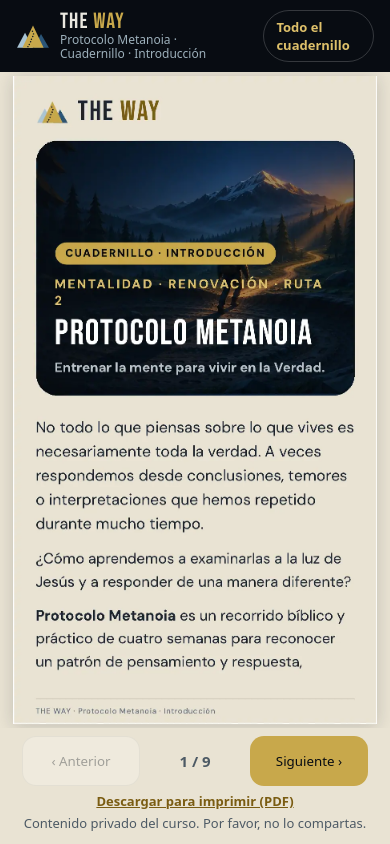
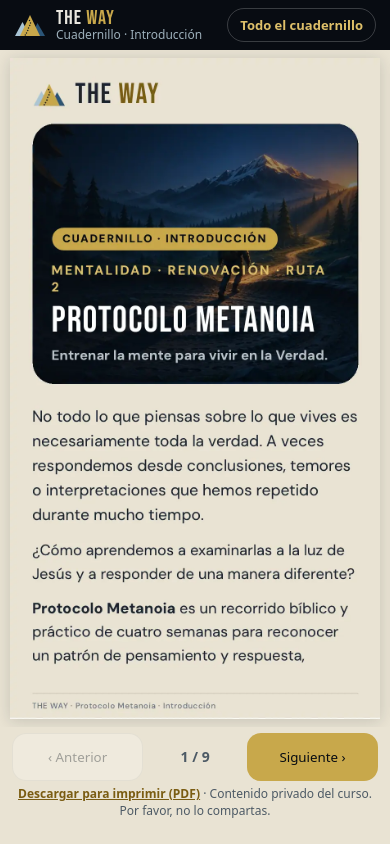
Before and after one commit to leadcomunidad-creator/theway, a plain HTML site: page cuadernillo/introduccion/index.html in a window 390 px wide. Drawn offline with Linux system fonts and the light colour scheme.

Commit message:
Cuadernillo: visor nuevo para celular, tablet y computador
Co-Authored-By: Claude Opus 5.5 <noreply@anthropic.com>
Claude-Session: https://claude.ai/code/session_01WegtNhm4946CsSnsJ1vaLd

```diff
--- a/cuadernillo/introduccion/index.html
+++ b/cuadernillo/introduccion/index.html
@@ -2,7 +2,7 @@
 <html lang="es">
 <head>
 <meta charset="utf-8">
-<meta name="viewport" content="width=device-width, initial-scale=1">
+<meta name="viewport" content="width=device-width, initial-scale=1, viewport-fit=cover">
 <meta property="og:type" content="website">
 <meta property="og:title" content="Protocolo Metanoia · Introducción">
 <meta property="og:description" content="Empieza aquí: qué es el curso y cómo usar tu cuadernillo.">
@@ -15,84 +15,98 @@
 :root{--night:#E9E3D3;--surface:#FBF8F0;--gold:#7A5C12;--gold-b:#C8A84B;--text:#1B2430;--muted:#4D5A65;--c:#C8A84B;--border:rgba(20,30,40,.14)}
 *{box-sizing:border-box}
 html,body{margin:0;height:100%;background:var(--night);color:var(--text);font-family:'DM Sans',system-ui,-apple-system,'Segoe UI',sans-serif}
-body{display:flex;flex-direction:column;min-height:100dvh;overflow:hidden}
-header{display:flex;align-items:center;gap:10px;padding:10px 16px;background:#080C12;color:#EAE8E0;position:relative;z-index:5}
-header svg{width:34px;height:26px;flex:none}
-.wm{font:400 22px/1 'Bebas Neue',Impact,sans-serif;letter-spacing:.05em}.wm b{font-weight:400;color:#C8A84B}
-header .sub{font-size:12px;color:#9DB0BB;line-height:1.2}
+/* La pantalla se reparte en filas fijas: arriba la barra, abajo los botones; el libro usa lo que queda. Nada se corta. */
+body{display:grid;grid-template-rows:auto auto minmax(0,1fr) auto;height:100vh;height:100dvh;overflow:hidden}
+header{display:flex;align-items:center;gap:10px;padding:8px 14px;padding-top:max(8px,env(safe-area-inset-top));background:#080C12;color:#EAE8E0}
+header svg{width:32px;height:24px;flex:none}
+.wm{font:400 20px/1 'Bebas Neue',Impact,sans-serif;letter-spacing:.05em}.wm b{font-weight:400;color:#C8A84B}
+header .sub{font-size:12px;color:#9DB0BB;line-height:1.2;white-space:nowrap;overflow:hidden;text-overflow:ellipsis}
+header>div{min-width:0}
 header .sp{flex:1}
-header a.todo{color:#DEC06A;font-size:13px;font-weight:700;text-decoration:none;border:1px solid rgba(255,255,255,.18);border-radius:99px;padding:7px 12px}
-.dias{display:flex;gap:6px;overflow-x:auto;padding:10px 12px 6px;scrollbar-width:none;position:relative;z-index:5}
+header a.todo{flex:none;color:#DEC06A;font-size:13px;font-weight:700;text-decoration:none;border:1px solid rgba(255,255,255,.2);border-radius:99px;padding:7px 12px;white-space:nowrap}
+.dias{display:flex;gap:6px;overflow-x:auto;padding:8px 12px 6px;scrollbar-width:none}
 .dias::-webkit-scrollbar{display:none}
-.dias button{flex:none;border:1px solid var(--border);background:var(--surface);color:var(--text);font:700 14px inherit;font-family:inherit;padding:9px 14px;border-radius:99px;cursor:pointer}
+.dias:empty{display:none}
+.dias button{flex:none;border:1px solid var(--border);background:var(--surface);color:var(--text);font:700 14px inherit;font-family:inherit;padding:8px 13px;border-radius:99px;cursor:pointer}
 .dias button[aria-current=true]{background:var(--c);border-color:var(--c);color:#fff}
-main{flex:1;display:flex;align-items:center;justify-content:center;padding:6px 8px;min-height:0;overflow:hidden;position:relative;z-index:1}
-.pagina{background:#fff;box-shadow:0 2px 16px rgba(20,30,40,.18)}
-.pagina img{width:100%;height:100%;display:block;object-fit:contain;user-select:none;-webkit-user-drag:none}
-.controles{display:flex;align-items:center;justify-content:center;gap:10px;padding:8px 12px 6px;position:relative;z-index:5}
-.controles button{min-width:118px;min-height:50px;border-radius:14px;border:0;font:700 17px inherit;font-family:inherit;cursor:pointer}
+@media (min-width:900px){.dias{justify-content:center}}
+/* El libro: una fila de hojas que se desliza con el dedo, como las fotos del celular. */
+#libro{display:flex;overflow-x:auto;overflow-y:hidden;scroll-snap-type:x mandatory;scroll-behavior:smooth;-webkit-overflow-scrolling:touch;scrollbar-width:none;min-height:0;overscroll-behavior-x:contain}
+#libro::-webkit-scrollbar{display:none}
+.hoja{flex:0 0 100%;height:100%;scroll-snap-align:center;scroll-snap-stop:always;display:flex;align-items:center;justify-content:center;gap:0;padding:8px 10px}
+.hoja img{display:block;max-height:100%;max-width:100%;height:auto;width:auto;object-fit:contain;background:#fff;box-shadow:0 2px 14px rgba(20,30,40,.16);user-select:none;-webkit-user-drag:none}
+.hoja.par img{max-width:50%}
+.hoja.par img:first-child{border-radius:6px 0 0 6px}.hoja.par img:last-child{border-radius:0 6px 6px 0}
+.hoja.par img:only-child{max-width:100%}
+.pie{padding:6px 12px calc(8px + env(safe-area-inset-bottom));display:flex;flex-direction:column;align-items:center;gap:4px}
+.controles{display:flex;align-items:center;justify-content:center;gap:10px;width:100%}
+.controles button{flex:0 1 150px;min-height:48px;border-radius:14px;border:0;font:700 16px inherit;font-family:inherit;cursor:pointer}
 #ant{background:var(--surface);color:var(--text);border:1px solid var(--border)}
 #sig{background:var(--gold-b);color:#080C12}
 .controles button:disabled{opacity:.35}
-#num{min-width:90px;text-align:center;font-weight:700;font-size:15px;color:var(--muted)}
-.pie{display:flex;flex-wrap:wrap;gap:4px 14px;justify-content:center;padding:0 12px 12px;font-size:13px;color:var(--muted);text-align:center;position:relative;z-index:5}
-.pie a{color:var(--gold);font-weight:700}
-/* tablet y computador: barra superior con los días al lado, controles a los lados del libro */
-@media (min-width:900px){
- body{display:grid;grid-template-columns:1fr;grid-template-rows:auto auto 1fr auto auto}
- .dias{justify-content:center;padding:12px 16px 4px}
- .controles{padding:6px 12px 4px}
-}
+#num{min-width:84px;text-align:center;font-weight:700;font-size:14px;color:var(--muted)}
+.nota{font-size:12px;color:var(--muted);text-align:center}
+.nota a{color:var(--gold);font-weight:700}
+@media (max-height:520px){.nota{display:none}.dias{padding:4px 10px}.dias button{font-size:12px;padding:5px 10px}header{padding-top:4px;padding-bottom:4px}header .sub{display:none}.wm{font-size:16px}header a.todo{padding:4px 10px;font-size:12px}
+/* Celular acostado: la hoja se ve a lo ancho y se baja con el dedo para leerla. */
+.hoja{align-items:flex-start;overflow-y:auto;overscroll-behavior-y:contain;padding:6px 10px 14px}
+.hoja img{max-height:none;width:min(100%,560px)}
+.hoja.par img{width:min(50%,420px)}
+.pie{padding-top:3px;padding-bottom:calc(4px + env(safe-area-inset-bottom))}.controles button{min-height:36px;font-size:14px}}
 </style>
 </head>
 <body>
 <header>
   <svg viewBox="0 0 64 48" aria-hidden="true"><path d="M2 46 17 18l15 28z" fill="#A8C4D4"/><path d="M34 46 47 20l15 26z" fill="#2B5577"/><path d="M12 46 32 4l20 42z" fill="#C8A84B"/><g fill="#0C1520"><circle cx="31" cy="15" r="1.4"/><circle cx="33" cy="20" r="1.4"/><circle cx="31.5" cy="25" r="1.4"/><circle cx="29" cy="30" r="1.4"/><circle cx="27.5" cy="35" r="1.4"/><circle cx="25" cy="40" r="1.4"/><circle cx="22.5" cy="44" r="1.4"/></g></svg>
-  <div><div class="wm">THE <b>WAY</b></div><div class="sub">Protocolo Metanoia · Cuadernillo · Introducción</div></div>
+  <div><div class="wm">THE <b>WAY</b></div><div class="sub">Cuadernillo · Introducción</div></div>
   <span class="sp"></span>
   <a class="todo" href="../">Todo el cuadernillo</a>
 </header>
-
-<main><div id="libro"></div></main>
-<div class="controles">
-  <button id="ant" aria-label="Página anterior">‹ Anterior</button>
-  <span id="num" aria-live="polite"></span>
-  <button id="sig" aria-label="Página siguiente">Siguiente ›</button>
+<nav class="dias" aria-label="Ir a un día"></nav>
+<div id="libro" tabindex="0" aria-label="Páginas del cuadernillo"></div>
+<div class="pie">
+  <div class="controles">
+    <button id="ant" aria-label="Página anterior">‹ Anterior</button>
+    <span id="num" aria-live="polite"></span>
+    <button id="sig" aria-label="Página siguiente">Siguiente ›</button>
+  </div>
+  <div class="nota"><a href="Metanoia_Introduccion_para_imprimir.pdf" download>Descargar para imprimir (PDF)</a> · Contenido privado del curso. Por favor, no lo compartas.</div>
 </div>
-<div class="pie">
-  <a href="Metanoia_Introduccion_para_imprimir.pdf" download>Descargar para imprimir (PDF)</a>
-  <span>Contenido privado del curso. Por favor, no lo compartas.</span>
-</div>
-<script src="../pageflip.js"></script>
 <script>
-/* Dos ediciones del mismo cuadernillo: «p» para celular (página angosta) y «t» para tablet y computador (página 3:4, diseño propio). */
-const SETS={"p": {"n": 9, "r": 0.5617977528089888, "d": [1]}, "t": {"n": 7, "r": 0.75, "d": [1]}};
-const big=Math.min(innerWidth,innerHeight)>=600||innerWidth>=900;
-const S=big?SETS.t:SETS.p, K=big?'t':'p';
-const libro=document.getElementById('libro');
-for(let i=1;i<=S.n;i++){const d=document.createElement('div');d.className='pagina';
-  const im=document.createElement('img');im.alt='Página '+i;im.loading=i<=4?'eager':'lazy';im.decoding='async';
-  im.src=K+'/'+String(i).padStart(3,'0')+'.webp';d.appendChild(im);libro.appendChild(d);}
-function tam(){const m=document.querySelector('main');const h=m.clientHeight-8,w=m.clientWidth-16;
-  const dos=w>h*S.r*1.6; const pw=Math.min(dos?w/2:w,h*S.r); return {w:Math.floor(pw),h:Math.floor(pw/S.r)};}
-const t=tam();
-const pf=new St.PageFlip(libro,{width:t.w,height:t.h,size:'fixed',showCover:false,usePortrait:true,mobileScrollSupport:false,maxShadowOpacity:.35,flippingTime:650});
-pf.loadFromHTML(document.querySelectorAll('.pagina'));
-const num=document.getElementById('num'),ant=document.getElementById('ant'),sig=document.getElementById('sig');
+/* Dos ediciones: «p» (celular, página angosta) y «t» (tablet y computador, página 3:4).
+   En pantalla horizontal ancha se ven dos páginas juntas. Se pasa con el dedo (deslizar), con los botones o con las flechas. */
+const SETS={"p": {"n": 9, "d": [1]}, "t": {"n": 7, "d": [1]}}, ID='introduccion';
+const libro=document.getElementById('libro'),num=document.getElementById('num'),ant=document.getElementById('ant'),sig=document.getElementById('sig');
 const dias=[...document.querySelectorAll('.dias button')];
-const KEY='tw_cuadernillo_introduccion_'+K;
-function marcar(){const i=pf.getCurrentPageIndex()+1;num.textContent=i+' / '+S.n;ant.disabled=i<=1;sig.disabled=i>=S.n;
-  if(dias.length){let cur=dias[0];dias.forEach(b=>{if(S.d[+b.dataset.i]<=i)cur=b});dias.forEach(b=>b.setAttribute('aria-current',b===cur));}
-  try{localStorage.setItem(KEY,String(i))}catch(e){}
-  const ims=libro.querySelectorAll('img');for(let k=i;k<i+4&&k<=S.n;k++){if(ims[k-1])ims[k-1].loading='eager'}}
-pf.on('flip',marcar);
-ant.onclick=()=>pf.flipPrev();sig.onclick=()=>pf.flipNext();
-dias.forEach(b=>b.onclick=()=>{pf.turnToPage(S.d[+b.dataset.i]-1);marcar()});
-document.addEventListener('keydown',e=>{if(e.key==='ArrowRight')pf.flipNext();if(e.key==='ArrowLeft')pf.flipPrev()});
-let g=1;try{g=+localStorage.getItem(KEY)||1}catch(e){}
-if(g>1)pf.turnToPage(g-1);
-marcar();
-let rt,w0=innerWidth,h0=innerHeight;addEventListener('resize',()=>{clearTimeout(rt);rt=setTimeout(()=>{if(Math.abs(innerWidth-w0)>60||Math.abs(innerHeight-h0)>160)location.reload()},500)});
+let K,S,dos,hojas=[],curP=1;
+function modo(){const big=Math.min(innerWidth,innerHeight)>=600||innerWidth>=900;const k=big?'t':'p';
+  const d=k==='t'&&innerWidth>innerHeight*1.15&&innerWidth>=900;return [k,d]}
+function src(i){return K+'/'+String(i).padStart(3,'0')+'.webp'}
+function armar(pagina){
+  [K,dos]=modo();S=SETS[K];libro.innerHTML='';hojas=[];
+  const paso=dos?2:1;
+  for(let i=1;i<=S.n;i+=paso){const h=document.createElement('div');h.className='hoja'+(dos?' par':'');h.dataset.p=i;
+    for(let j=i;j<i+paso&&j<=S.n;j++){const im=document.createElement('img');im.alt='Página '+j;im.decoding='async';im.loading=j<=6?'eager':'lazy';im.src=src(j);h.appendChild(im)}
+    libro.appendChild(h);hojas.push(h)}
+  ir(pagina||1,false)}
+function idx(){return Math.round(libro.scrollLeft/libro.clientWidth)}
+function pagDe(k){return +hojas[Math.max(0,Math.min(hojas.length-1,k))].dataset.p}
+function ir(p,suave=true){lastW=libro.clientWidth;const k=hojas.findIndex((h,i)=>+h.dataset.p<=p&&(i===hojas.length-1||+hojas[i+1].dataset.p>p));
+  libro.scrollTo({left:k*libro.clientWidth,behavior:suave?'smooth':'instant'});marcar(k)}
+function marcar(k){if(k===undefined)k=idx();const p=pagDe(k);const h=hojas[k];const ult=h?+h.lastChild.alt.split(' ')[1]:p;
+  curP=p;num.textContent=(ult>p?p+'–'+ult:p)+' / '+S.n;ant.disabled=k<=0;sig.disabled=k>=hojas.length-1;
+  if(dias.length){let cur=dias[0];dias.forEach(b=>{if(S.d[+b.dataset.i]<=ult)cur=b});dias.forEach(b=>b.setAttribute('aria-current',b===cur))}
+  try{localStorage.setItem('tw_cuad_'+ID,String(p))}catch(e){}}
+let t,armando=false,lastW=0;libro.addEventListener('scroll',()=>{if(armando||libro.clientWidth!==lastW)return;clearTimeout(t);t=setTimeout(()=>marcar(),80)},{passive:true});
+ant.onclick=()=>{const k=idx();libro.scrollTo({left:(k-1)*libro.clientWidth,behavior:'smooth'})};
+sig.onclick=()=>{const k=idx();libro.scrollTo({left:(k+1)*libro.clientWidth,behavior:'smooth'})};
+dias.forEach(b=>b.onclick=()=>ir(S.d[+b.dataset.i],false));
+document.addEventListener('keydown',e=>{if(e.key==='ArrowRight'){e.preventDefault();sig.click()}if(e.key==='ArrowLeft'){e.preventDefault();ant.click()}});
+let g=1;try{g=+localStorage.getItem('tw_cuad_'+ID)||1}catch(e){}
+armar(g);
+/* Al girar la tablet o cambiar el tamaño, se rearma en la misma página, sin recargar. */
+let rt,firma=modo().join();addEventListener('resize',()=>{armando=true;clearTimeout(rt);rt=setTimeout(()=>{const p=curP;
+  if(modo().join()!==firma){firma=modo().join();armar(p)}else{ir(p,false)}setTimeout(()=>{armando=false},150)},200)});
 </script>
 </body>
 </html>
```
Also changed, not shown: cuadernillo/semana-1/index.html (+75 -61 lines), cuadernillo/semana-2/index.html (+75 -61 lines).
